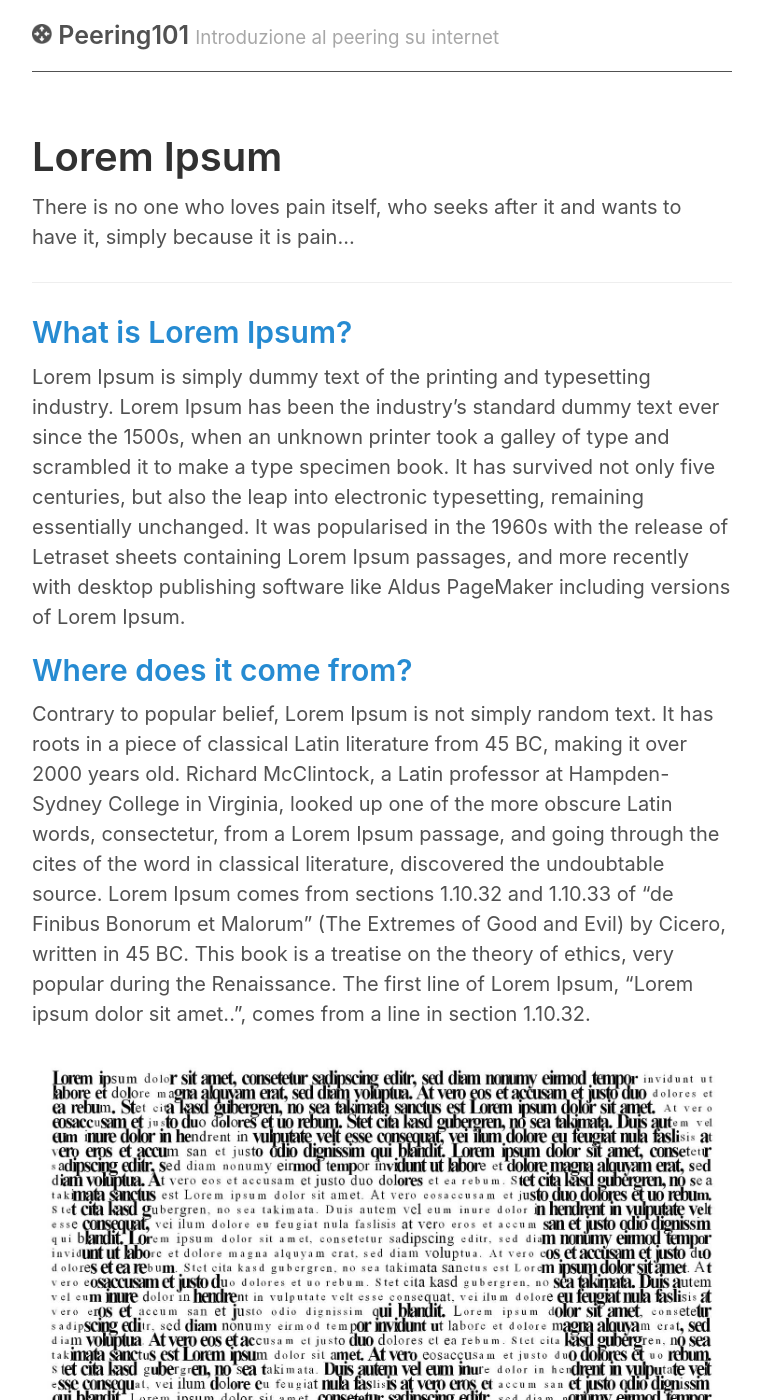
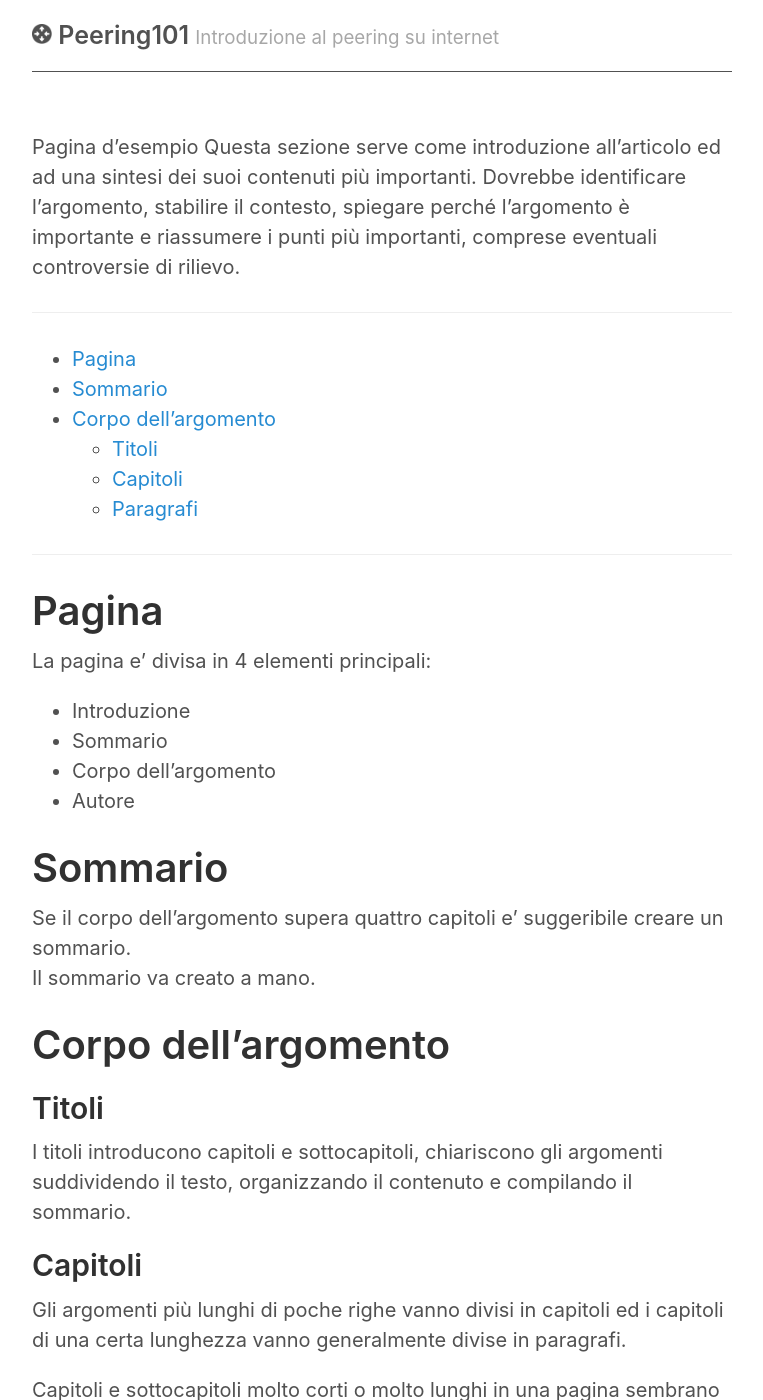
Before and after one commit to Peering101/peering101-it.github.io, a Jekyll site: the page built from topic_template.md, in a window 1280 px wide and 1400 px high. Shown: the whole window, without its empty margins (258-1021 px from the left). Built offline with Jekyll 4.4.1, drawn with Linux system fonts in a browser that asks for light colours; some of the changed text lies outside the part shown.

Commit message:
prima versione che ha senso

```diff
--- a/topic_template.md
+++ b/topic_template.md
@@ -1,30 +1,49 @@
 ---
 layout: default
-title: Lorem Ipsum
+title: Pagina d'esempio
 ---
 
-# Lorem Ipsum
-There is no one who loves pain itself, who seeks after it and wants to have it, simply because it is pain...
+Pagina d'esempio
+Questa sezione serve come introduzione all'articolo ed ad una sintesi dei suoi contenuti più importanti.
+Dovrebbe identificare l'argomento, stabilire il contesto, spiegare perché l'argomento è importante e riassumere i punti più importanti, comprese eventuali controversie di rilievo.
 
 ---
 
-## [What is Lorem Ipsum?](#what-is-lorem-ipsum)
-Lorem Ipsum is simply dummy text of the printing and typesetting industry. Lorem Ipsum has been the industry's standard dummy text ever since the 1500s, when an unknown printer took a galley of type and scrambled it to make a type specimen book. It has survived not only five centuries, but also the leap into electronic typesetting, remaining essentially unchanged. It was popularised in the 1960s with the release of Letraset sheets containing Lorem Ipsum passages, and more recently with desktop publishing software like Aldus PageMaker including versions of Lorem Ipsum.
 
-## [Where does it come from?](#where-does-it-come-from)
-Contrary to popular belief, Lorem Ipsum is not simply random text. It has roots in a piece of classical Latin literature from 45 BC, making it over 2000 years old. Richard McClintock, a Latin professor at Hampden-Sydney College in Virginia, looked up one of the more obscure Latin words, consectetur, from a Lorem Ipsum passage, and going through the cites of the word in classical literature, discovered the undoubtable source. Lorem Ipsum comes from sections 1.10.32 and 1.10.33 of "de Finibus Bonorum et Malorum" (The Extremes of Good and Evil) by Cicero, written in 45 BC. This book is a treatise on the theory of ethics, very popular during the Renaissance. The first line of Lorem Ipsum, "Lorem ipsum dolor sit amet..", comes from a line in section 1.10.32.
+* [Pagina](#pagina)
+* [Sommario](#sommario)
+* [Corpo dell'argomento](#corpo-dell-argomento)
+  * [Titoli](#titoli)
+  * [Capitoli](#capitoli)
+  * [Paragrafi](#paragrafi)
 
-![sample image](/public/topic_template_image.jpg)
+---
 
-The standard chunk of Lorem Ipsum used since the 1500s is reproduced below for those interested. Sections 1.10.32 and 1.10.33 from "de Finibus Bonorum et Malorum" by Cicero are also reproduced in their exact original form, accompanied by English versions from the 1914 translation by H. Rackham.
+# Pagina
+La pagina e' divisa in 4 elementi principali:
+ * Introduzione
+ * Sommario
+ * Corpo dell'argomento
+ * Autore
 
-## [Why do we use it?](#why-do-we-use-it)
-It is a long established fact that a reader will be distracted by the readable content of a page when looking at its layout. The point of using Lorem Ipsum is that it has a more-or-less normal distribution of letters, as opposed to using 'Content here, content here', making it look like readable English. Many desktop publishing packages and web page editors now use Lorem Ipsum as their default model text, and a search for 'lorem ipsum' will uncover many web sites still in their infancy. Various versions have evolved over the years, sometimes by accident, sometimes on purpose (injected humour and the like).
+# Sommario
+Se il corpo dell'argomento supera quattro capitoli e' suggeribile creare un sommario.
+Il sommario va creato a mano.
 
-## [Where can I get some?](#where-can-I-get-some)
-There are many variations of passages of Lorem Ipsum available, but the majority have suffered alteration in some form, by injected humour, or randomised words which don't look even slightly believable. If you are going to use a passage of Lorem Ipsum, you need to be sure there isn't anything embarrassing hidden in the middle of text. All the Lorem Ipsum generators on the Internet tend to repeat predefined chunks as necessary, making this the first true generator on the Internet. It uses a dictionary of over 200 Latin words, combined with a handful of model sentence structures, to generate Lorem Ipsum which looks reasonable. The generated Lorem Ipsum is therefore always free from repetition, injected humour, or non-characteristic words etc.
+# Corpo dell'argomento
+
+## Titoli
+I titoli introducono capitoli e sottocapitoli, chiariscono gli argomenti suddividendo il testo, organizzando il contenuto e compilando il sommario.
+
+## Capitoli
+Gli argomenti più lunghi di poche righe vanno divisi in capitoli ed i capitoli di una certa lunghezza vanno generalmente divise in paragrafi.
+
+Capitoli e sottocapitoli molto corti o molto lunghi in una pagina sembrano ingombrati e inibiscono il flusso della prosa. Brevi paragrafi e singole frasi generalmente non giustificano il proprio sottotitolo.
+
+## Paragrafi
+I capitoli sono formati da paragrafi. Tra ogni paragrafo ci dev'essere una linea vuota.
 
 ---
 
 # Autore
-[Average Joe](#Linkedin)
+[Marco Marzetti](https://www.linkedin.com/in/marcomarzetti/)
```
